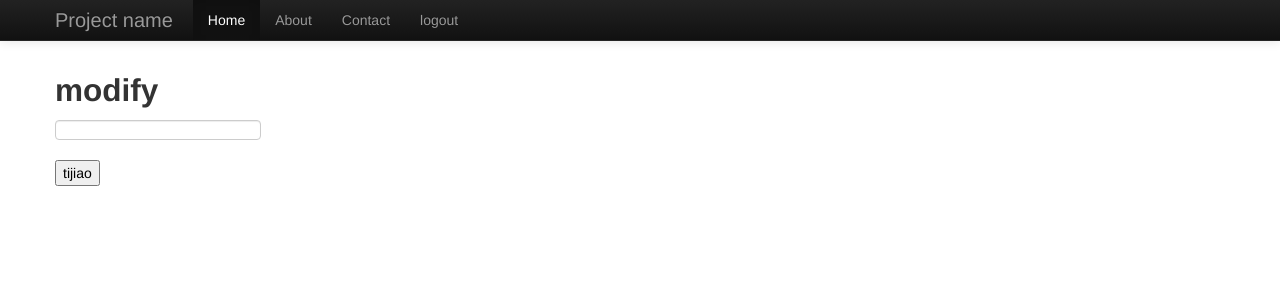
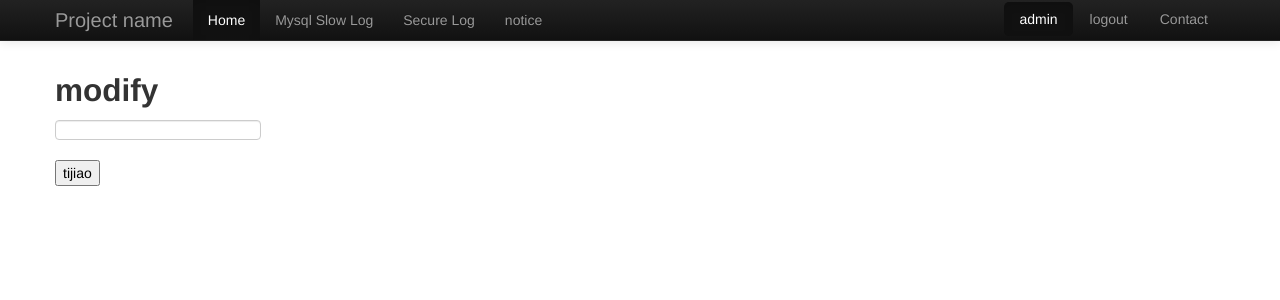
Before and after one commit to vTNT/python-box, a Django app: template web/webpy/myself/templates/edit.html in a window 1280 px wide. Shown: the top 300 px of the page. Run offline with Django 3.2, Linux system fonts and the light colour scheme; the template is opened without the code that fills it, so the values that code supplies are empty; some libraries are stand-ins or nearby versions.

Commit message:
修改html格式

```diff
--- a/web/webpy/myself/templates/header.html
+++ b/web/webpy/myself/templates/header.html
@@ -13,7 +13,8 @@
         padding-top: 60px; /* 60px to make the container go all the way to the bottom of the topbar */
       }
     </style>
-  <!--<link rel="stylesheet" type="text/css" href="{{ config.static }}/bootstrap/css/bootstrap-responsive.min.css">-->
+  <!--<link rel="stylesheet" type="text/css" href="{{ config.static }}/bootstrap/css/bootstrap-responsive.min.css">
+  -->
   <link rel="stylesheet" type="text/css" href="{{ config.static }}/bootstrap/css/datetimepicker.css"></head>
 
 <body>
@@ -33,12 +34,25 @@
               <a href="/main">Home</a>
             </li>
             <li>
-              <a href="#about">About</a>
+              <a href="#about">Mysql Slow Log</a>
             </li>
             <li>
-              <a href="#contact">Contact</a>
+              <a href="#contact">Secure Log</a>
             </li>
-            <li><a href="/logout">logout</a></li>
+            <li>
+              <a href="#">notice</a>
+            </li>
+          </ul>
+          <ul class="nav nav-pills pull-right">
+            <li class="active">
+              <a href="#">admin</a>
+            </li>
+            <li>
+              <a href="#">logout</a>
+            </li>
+            <li>
+              <a href="#">Contact</a>
+            </li>
           </ul>
         </div>
         <!--/.nav-collapse --> </div>
--- a/web/webpy/myself/templates/index.html
+++ b/web/webpy/myself/templates/index.html
@@ -107,7 +107,7 @@
 
 </div>
 <!-- /container -->
-
+<!--
 <script type="text/javascript" src="{{ config.static }}/bootstrap/js/jquery-1.8.3.min.js" charset="UTF-8"></script>
 <script type="text/javascript" src="{{ config.static }}/bootstrap/js/bootstrap.min.js"></script>
 <script type="text/javascript" src="{{ config.static }}/bootstrap/js/bootstrap-datetimepicker.js" charset="UTF-8"></script>
@@ -126,3 +126,5 @@
     </script>
 </body>
 </html>
+-->
+{% include "footer.html" %}
```
Also changed, not shown: web/webpy/myself/templates/footer.html (added, +28 -0 lines).
